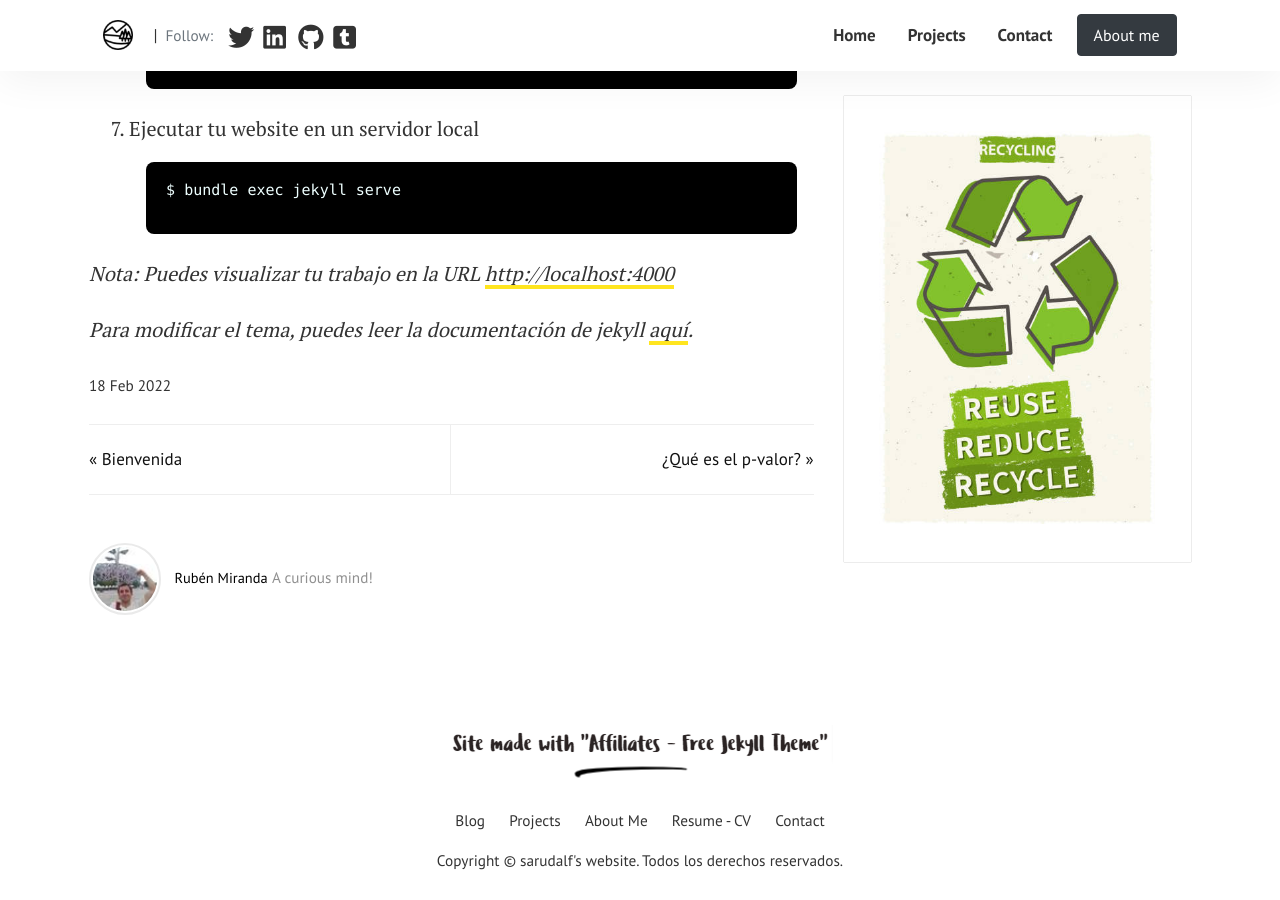
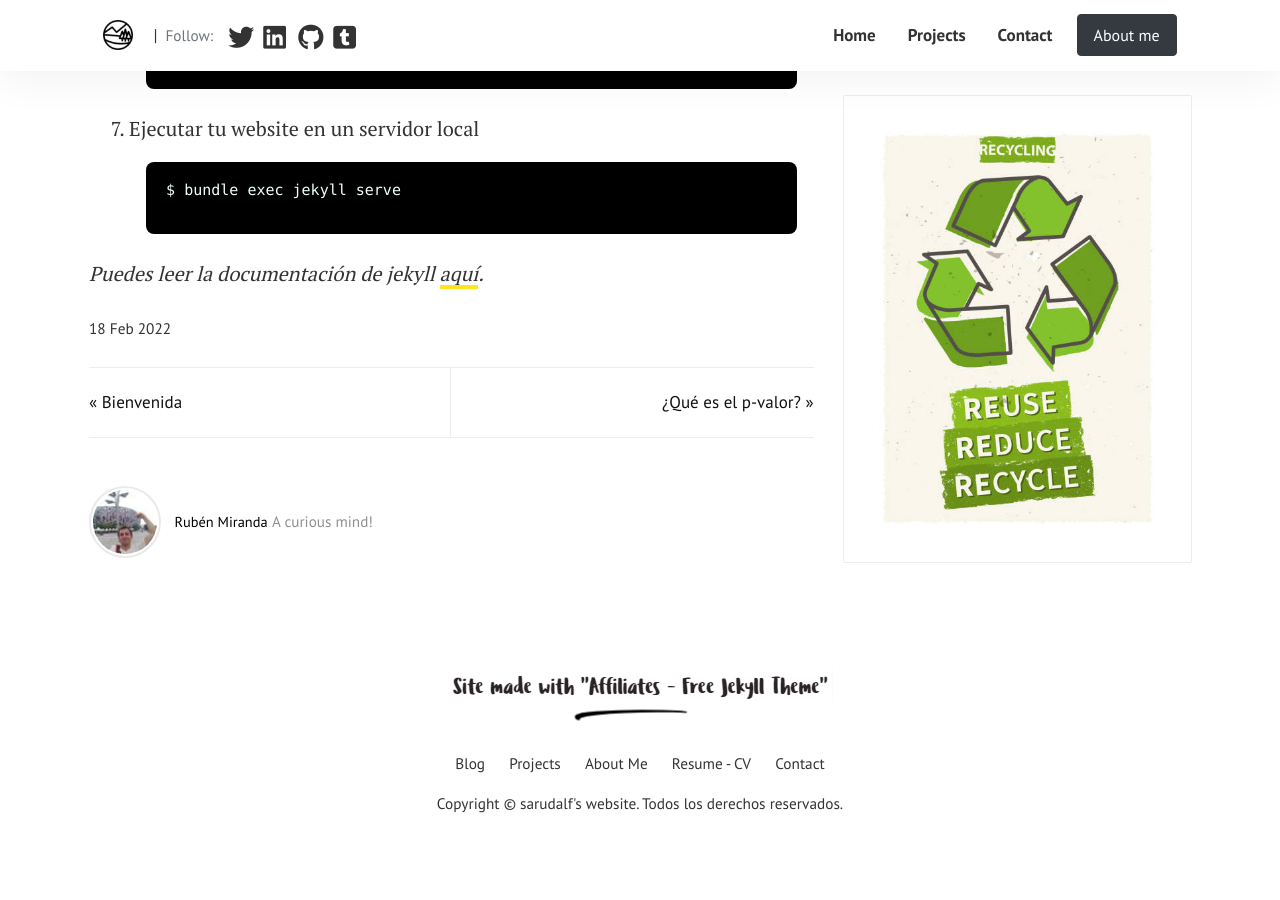
Before and after one commit to sarudalf3/sarudalf3.github.io, a Jekyll site: the page built from _posts/2022-02-18-Jekyll-and-github.md, in a window 1280 px wide and 900 px high, scrolled down 7542 px. Built offline with Jekyll 4.4.1, drawn with Linux system fonts in a browser that asks for light colours; nearby versions of some CDN libraries; after the commit the page ends 8388 px from its top, so only the background shows below that.

```diff
--- a/_posts/2022-02-18-Jekyll-and-github.md
+++ b/_posts/2022-02-18-Jekyll-and-github.md
@@ -185,6 +185,4 @@ Puedes revisar temas de websites [aquí](https://jekyllrb.com/docs/themes/) y de
         </div>
     </div>
 
-*Nota: Puedes visualizar tu trabajo en la URL [http://localhost:4000](http://localhost:4000)*
-
-*Para modificar el tema, puedes leer la documentación de jekyll [aquí](https://jekyllrb.com/docs/).*
+*Puedes leer la documentación de jekyll [aquí](https://jekyllrb.com/docs/).*
```
Also changed, not shown: pages/about.md (+1 -1 lines).
